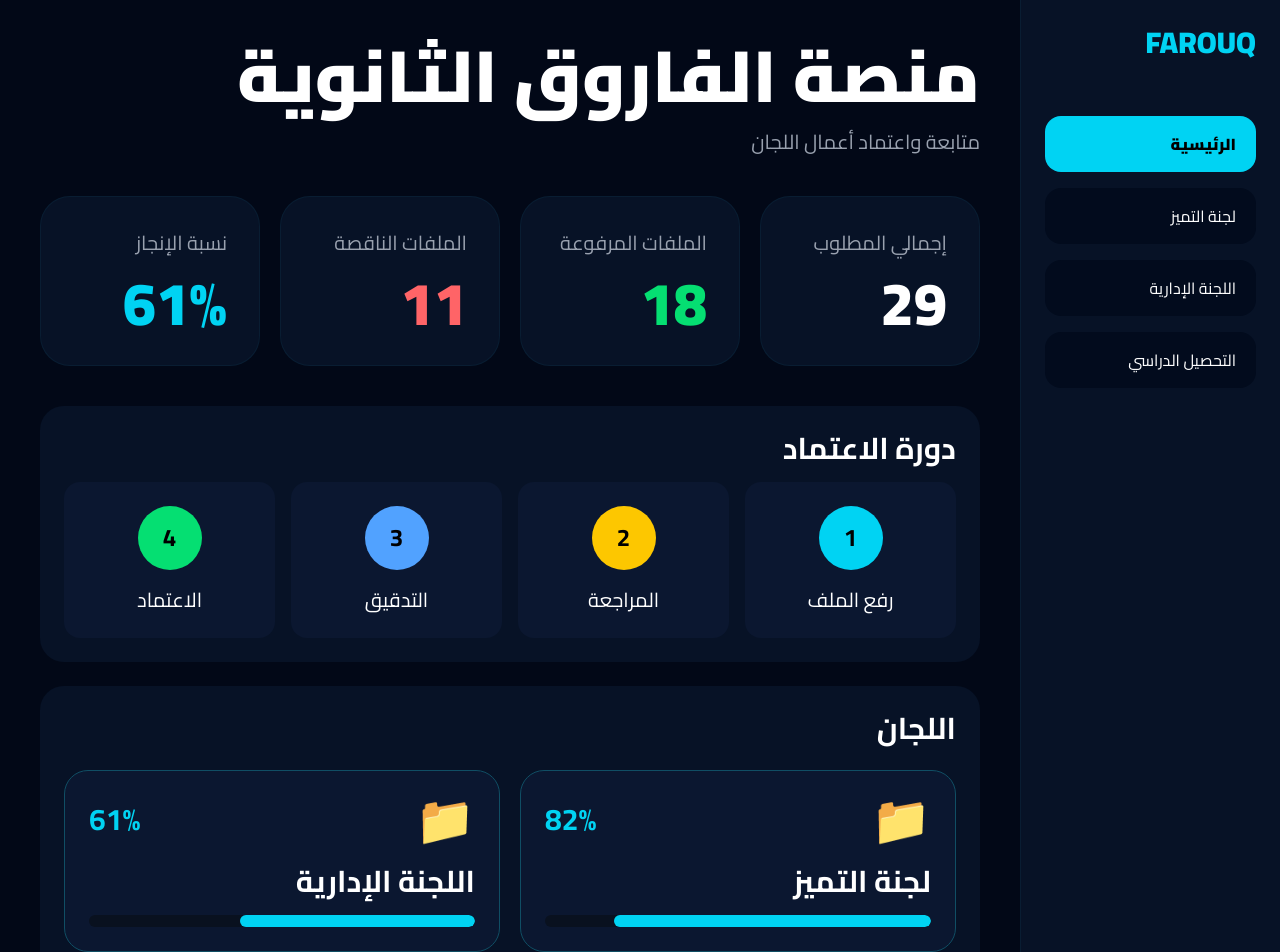
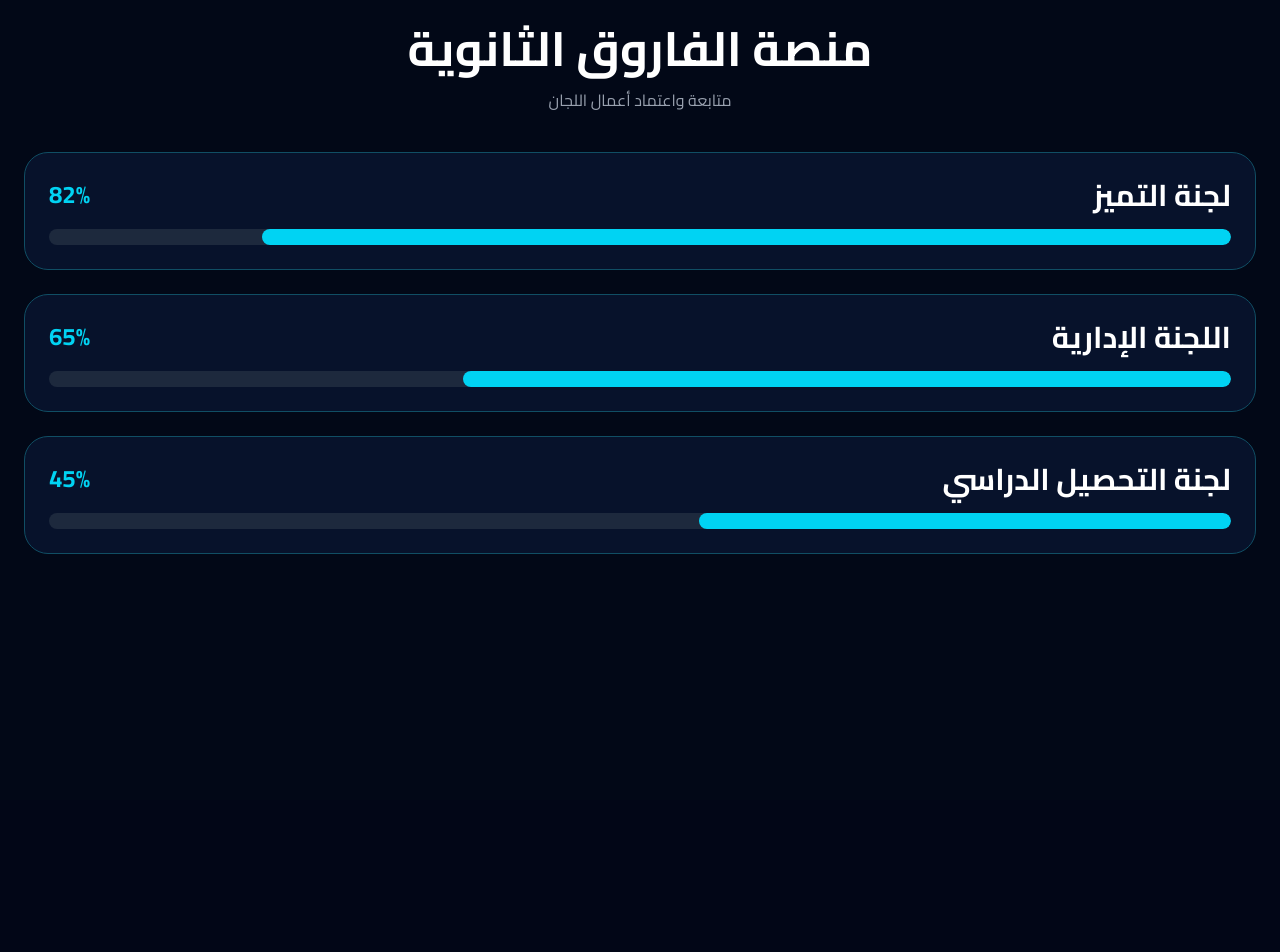
Before and after one commit to saad2035/farouq-platform, a Next.js app: page / in a window 1280 px wide. Before the commit this address had no page. Shown: the top 952 px of the page. After the commit the page ends 800 px from the top, so only its background shows below. Built offline with nearby package versions, Linux system fonts and the light colour scheme.

Commit message:
fix routing

```diff
--- /dev/null
+++ b/app/committee/[id]/page.tsx
@@ -0,0 +1,21 @@
+"use client"
+
+import { useParams } from "next/navigation"
+
+export default function CommitteePage() {
+  const params = useParams()
+
+  return (
+    <main className="min-h-screen bg-[#020817] text-white p-10">
+      <h1 className="text-5xl font-bold mb-6">
+        صفحة اللجنة
+      </h1>
+
+      <div className="bg-[#07122b] p-6 rounded-3xl border border-cyan-900">
+        <p className="text-3xl text-cyan-400">
+          لجنة: {params.id}
+        </p>
+      </div>
+    </main>
+  )
+}
--- a/app/components/CommitteeList.tsx
+++ b/app/components/CommitteeList.tsx
@@ -1,92 +1,58 @@
 "use client"
 
-import Link from "next/link"
+import { useRouter } from "next/navigation"
+
+export default function CommitteeList() {
+  const router = useRouter()
 
   const committees = [
-
     {
       id: "tamayoz",
       name: "لجنة التميز",
       progress: 82,
     },
-
     {
       id: "edaria",
       name: "اللجنة الإدارية",
-    progress: 61,
+      progress: 65,
     },
-
     {
       id: "tahseel",
       name: "لجنة التحصيل الدراسي",
       progress: 45,
     },
-
-  {
-    id: "towjeeh",
-    name: "لجنة التوجيه الطلابي",
-    progress: 71,
-  },
-
   ]
 
-export default function CommitteeList() {
-
   return (
-
-    <div className="bg-[#071226] rounded-3xl p-6 mt-6">
-
-      <h2 className="text-3xl font-bold mb-6">
-        اللجان
+    <div className="p-6 grid gap-6">
+      {committees.map((committee) => (
+        <div
+          key={committee.id}
+          onClick={() =>
+            router.push(`/committee/${committee.id}`)
+          }
+          className="bg-[#07122b] border border-cyan-900 rounded-3xl p-6 cursor-pointer hover:scale-[1.02] transition"
+        >
+          <div className="flex justify-between items-center mb-4">
+            <h2 className="text-3xl font-bold">
+              {committee.name}
             </h2>
 
-      <div className="grid md:grid-cols-2 gap-5">
-
-        {committees.map((committee) => (
-
-          <Link
-            key={committee.id}
-            href={`/committee/${committee.id}`}
-          >
-
-            <div className="bg-[#0b1730] rounded-3xl p-6 border border-cyan-900 hover:border-cyan-400 transition-all">
-
-              <div className="flex justify-between items-center mb-5">
-
-                <div className="text-5xl">
-                  📁
+            <span className="text-cyan-400 text-2xl font-bold">
+              {committee.progress}%
+            </span>
           </div>
 
-                <div className="text-cyan-400 text-3xl font-bold">
-                  {committee.progress}%
-                </div>
-
-              </div>
-
-              <h3 className="text-3xl font-bold mb-4">
-                {committee.name}
-              </h3>
-
-              <div className="w-full h-3 bg-[#09111f] rounded-full overflow-hidden">
-
+          <div className="w-full bg-slate-800 rounded-full h-4 overflow-hidden">
             <div
-                  className="h-full bg-cyan-400 rounded-full"
+              className="bg-cyan-400 h-4 rounded-full"
               style={{
-                    width: `${committee.progress}%`
+                width: `${committee.progress}%`,
               }}
             />
-
           </div>
-
         </div>
-
-          </Link>
-
       ))}
-
     </div>
-
-    </div>
-
   )
 }
--- a/app/page.tsx
+++ b/app/page.tsx
@@ -1,62 +1,68 @@
 "use client"
 
-import { useEffect } from "react"
 import { useRouter } from "next/navigation"
 
-import Sidebar from "./components/Sidebar"
-import Header from "./components/Header"
-import StatsCards from "./components/StatsCards"
-import Workflow from "./components/Workflow"
-import CommitteeList from "./components/CommitteeList"
-
 export default function Home() {
-
   const router = useRouter()
 
-  useEffect(() => {
-
-    const role =
-      localStorage.getItem("role")
-
-    if (!role) {
-
-      router.push("/login")
-
-    }
-
-  }, [])
+  const committees = [
+    {
+      id: "tamayoz",
+      name: "لجنة التميز",
+      progress: 82,
+    },
+    {
+      id: "edaria",
+      name: "اللجنة الإدارية",
+      progress: 65,
+    },
+    {
+      id: "tahseel",
+      name: "لجنة التحصيل الدراسي",
+      progress: 45,
+    },
+  ]
 
   return (
+    <main className="min-h-screen bg-[#020817] text-white p-6">
+      <h1 className="text-5xl font-bold text-center mb-4">
+        منصة الفاروق الثانوية
+      </h1>
 
-    <main className="min-h-screen bg-[#020817] text-white flex">
+      <p className="text-center text-gray-400 mb-10">
+        متابعة واعتماد أعمال اللجان
+      </p>
 
-      {/* SIDEBAR */}
+      <div className="grid gap-6">
+        {committees.map((committee) => (
+          <div
+            key={committee.id}
+            onClick={() =>
+              router.push(`/committee/${committee.id}`)
+            }
+            className="bg-[#07122b] border border-cyan-900 rounded-3xl p-6 cursor-pointer hover:scale-[1.02] transition"
+          >
+            <div className="flex justify-between items-center mb-4">
+              <h2 className="text-3xl font-bold">
+                {committee.name}
+              </h2>
 
-      <Sidebar />
+              <span className="text-cyan-400 text-2xl font-bold">
+                {committee.progress}%
+              </span>
+            </div>
 
-      {/* CONTENT */}
-
-      <div className="flex-1 p-5 md:p-10 overflow-x-hidden">
-
-        {/* HEADER */}
-
-        <Header />
-
-        {/* STATS */}
-
-        <StatsCards />
-
-        {/* WORKFLOW */}
-
-        <Workflow />
-
-        {/* COMMITTEES */}
-
-        <CommitteeList />
-
+            <div className="w-full bg-slate-800 rounded-full h-4 overflow-hidden">
+              <div
+                className="bg-cyan-400 h-4 rounded-full"
+                style={{
+                  width: `${committee.progress}%`,
+                }}
+              />
+            </div>
+          </div>
+        ))}
       </div>
-
     </main>
-
   )
 }
```
Lines whose indentation alone changed are shown as unchanged.
